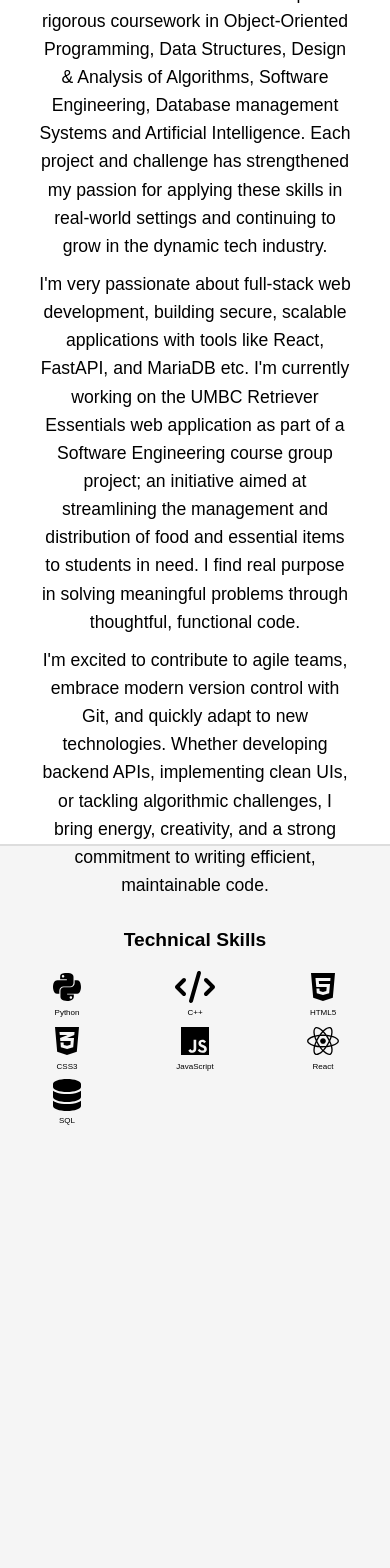
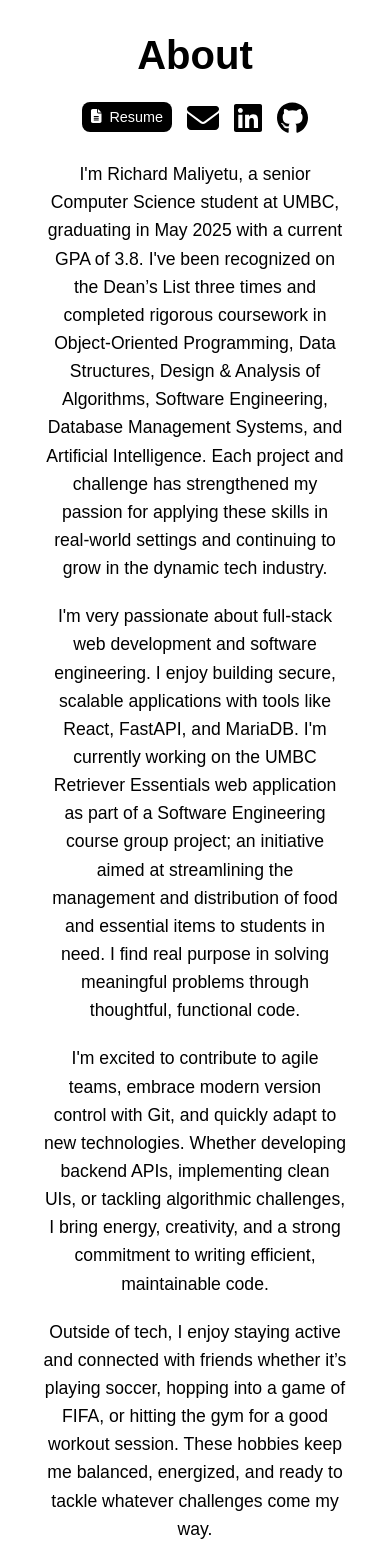
Before and after one commit to richarrd92/portfolio, a React (Create React App) app: page /about in a window 390 px wide. Shown: the top 1568 px of the page. Before the commit the page ends 1133 px from the top, so only its background shows below. Built offline with nearby package versions, Linux system fonts and the light colour scheme.

Commit message:
update page responsiveness

```diff
--- a/src/App.css
+++ b/src/App.css
@@ -3,9 +3,12 @@ body {
   font-family: "Arial", sans-serif;
   margin: 0;
   padding: 0;
-  background-color: #f5f5f5;
+  background-color: white;
   color: #333;
+  min-width: 300px;
 }
+
+
 
 /* Header Section */
 .header {
@@ -17,8 +20,6 @@ body {
   height: 100vh;
   text-align: center;
   flex-direction: column;
-  padding: 0 20px;
-  border-bottom: 2px solid #ddd;
 }
 
 .header-content {
@@ -26,11 +27,12 @@ body {
   flex-direction: column;
   align-items: center;
   text-align: center;
+  padding: 20px;
 }
 
 .profile-img {
-  width: 250px;
-  height: 250px;
+  width: 260px;
+  height: 260px;
   border-radius: 50%;
   object-fit: cover;
   border: 1px solid black;
@@ -45,7 +47,7 @@ body {
 }
 
 h1 {
-  font-size: 2.5rem;
+  font-size: 2.2rem;
   margin: 0;
 }
 
@@ -54,7 +56,7 @@ h1 {
   display: flex;
   justify-content: center;
   width: 100%;
-  gap: 40px;
+  gap: 55px;
 }
 
 .folder-icon-wrapper {
@@ -66,7 +68,7 @@ h1 {
 }
 
 .folder-icon {
-  font-size: 5rem;
+  font-size: 5.5rem;
   color: black;
   transition: transform 0.3s ease;
 }
@@ -99,12 +101,12 @@ h1 {
 
 /* Projects Section */
 .projects {
-  background-color: #f7f7f7;
+  background-color: white;
   color: black;
   display: flex;
   justify-content: center;
   align-items: center;
-  height: 100vh;
+  min-height: 100vh;
   text-align: center;
   flex-direction: column;
   border-bottom: 2px solid #ddd;
@@ -135,7 +137,7 @@ h1 {
 
 .project-cards {
   display: grid;
-  grid-template-columns: repeat(auto-fill, minmax(340px, 1fr));
+  grid-template-columns: repeat(auto-fill, minmax(300px, 1fr));
   gap: 18px;
   margin-top: 8px;
   width: 100%;
@@ -143,7 +145,6 @@ h1 {
 }
 
 .project-card {
-  /* background-color: #e1e1e1; */
   background-color: white;
   border-radius: 12px;
   border: 1px solid #bbbbbb;
@@ -164,7 +165,7 @@ h1 {
 
 .project-card img {
   width: 100%;
-  height: 180px;
+  height: 200px;
   object-fit: cover;
   border-radius: 5px;
   border: 1px solid #ddd;
@@ -179,11 +180,12 @@ h1 {
 }
 
 .project-card p {
-  font-size: 2px;
+  font-size: xx-small;
   color: #666;
   text-align: center;
-  margin: 5px 0 15px;
 }
+
+
 
 .project-card .links {
   display: flex;
@@ -212,31 +214,33 @@ h1 {
   transform: scale(1.05);
 }
 
-.project-card .links a svg {
-  margin-right: 6px;
+.live-demo.disabled {
+  pointer-events: none;
+  cursor: not-allowed;
+  opacity: 0.5;
+  transition: opacity 0.3s ease;
 }
 
 /* About Section */
 .about-section {
-  background-color: white;
+  display: flex;
+  justify-content: center;
+  align-items: center;
   color: black;
+  min-height: 100vh;
+  text-align: center;
+  flex-direction: column;
+}
+
+/* Content inside the About Section */
+.about-content {
   display: flex;
   justify-content: center;
   align-items: center;
   text-align: center;
   flex-direction: column;
-  border-bottom: 2px solid #ddd;
-}
-
-.about-container {
-  display: flex;
-  flex-direction: column;
-  align-items: center;
-  justify-content: center;
-  text-align: center;
-  max-width: 1000px;
-  width: 100%;
-  height: 100vh;
+  padding: 5px;
+  background-color: white;
 }
 
 .about-title {
@@ -256,9 +260,6 @@ h1 {
 }
 
 /* Skills Section */
-.skills-section {
-  margin-top: 30px;
-}
 
 .skills-title {
   font-size: 1.2rem;
@@ -267,10 +268,12 @@ h1 {
 }
 
 .skills-grid {
-  display: grid;
-  grid-template-columns: repeat(auto-fit, minmax(100px, 1fr));
-  justify-items: center;
-  padding: 0 3px;
+  display: flex;
+  flex-wrap: wrap;
+  justify-content: center;
+  gap: 20px;
+  margin-bottom: 20px;
+  padding: 10px;
 }
 
 .skill-item {
@@ -310,11 +313,17 @@ h1 {
   color: #444;
 }
 
+.cv-download {
+  display: flex;
+  flex-direction: row;
+  align-items: center;
+}
+
 .download-button {
   font-size: 0.9rem;
   color: white;
   background-color: black;
-  padding: 10px 12px;
+  padding: 7px 9px;
   border-radius: 8px;
   text-decoration: none;
   transition: background-color 0.3s ease;
@@ -329,6 +338,6 @@ h1 {
   flex-direction: row;
   justify-content: center;
   align-items: center;
-  gap: 20px;
+  gap: 15px;
   margin-bottom: 10px;
 }
--- a/src/components/About.js
+++ b/src/components/About.js
@@ -43,8 +43,8 @@ const About = () => {
       transition={{ duration: 0.7, ease: "easeOut" }}
       className="about-section"
     >
-      <div className="about-container">
-        <h2 className="about-title">About Me</h2>
+      {/* <div className="about-container"> */}
+      <h2 className="about-title">About</h2>
       <div className="about-links">
         {" "}
         <div className="cv-download">
@@ -86,27 +86,26 @@ const About = () => {
           </a>
         </div>
       </div>
-
       <div className="about-content">
+        {" "}
         <p className="about-text">
           I'm Richard Maliyetu, a senior Computer Science student at UMBC,
-            graduating in May 2025 with a current GPA of 3.8. I've been
-            recognized on the Dean’s List three times and completed rigorous
-            coursework in Object-Oriented Programming, Data Structures, Design &
-            Analysis of Algorithms, Software Engineering, Database management
-            Systems and Artificial Intelligence. Each project and challenge has
-            strengthened my passion for applying these skills in real-world
-            settings and continuing to grow in the dynamic tech industry.
+          graduating in May 2025 with a current GPA of 3.8. I've been recognized
+          on the Dean’s List three times and completed rigorous coursework in
+          Object-Oriented Programming, Data Structures, Design & Analysis of
+          Algorithms, Software Engineering, Database Management Systems, and
+          Artificial Intelligence. Each project and challenge has strengthened
+          my passion for applying these skills in real-world settings and
+          continuing to grow in the dynamic tech industry.
         </p>
         <p className="about-text">
-            I'm very passionate about full-stack web development, building
-            secure, scalable applications with tools like React, FastAPI, and
-            MariaDB etc. I'm currently working on the UMBC Retriever Essentials
-            web application as part of a Software Engineering course group
-            project; an initiative aimed at streamlining the management and
-            distribution of food and essential items to students in need. I find
-            real purpose in solving meaningful problems through thoughtful,
-            functional code.
+          I'm very passionate about full-stack web development and software engineering. I enjoy building secure,
+          scalable applications with tools like React, FastAPI, and MariaDB. I'm
+          currently working on the UMBC Retriever Essentials web application as
+          part of a Software Engineering course group project; an initiative
+          aimed at streamlining the management and distribution of food and
+          essential items to students in need. I find real purpose in solving
+          meaningful problems through thoughtful, functional code.
         </p>
         <p className="about-text">
           I'm excited to contribute to agile teams, embrace modern version
@@ -115,7 +114,11 @@ const About = () => {
           algorithmic challenges, I bring energy, creativity, and a strong
           commitment to writing efficient, maintainable code.
         </p>
-
+        <p className="about-text">
+          Outside of tech, I enjoy staying active and connected with friends whether it’s playing soccer, hopping into a game of FIFA, or hitting
+          the gym for a good workout session. These hobbies keep me balanced,
+          energized, and ready to tackle whatever challenges come my way.
+        </p>
         <div className="skills-section">
           <h3 className="skills-title">Technical Skills</h3>
           <div className="skills-grid">
@@ -127,17 +130,11 @@ const About = () => {
               <p className="skill-text">Python</p>
             </div>
             <div className="skill-item">
-                <FontAwesomeIcon
-                  icon={["fas", "code"]}
-                  className="skill-icon"
-                />
+              <FontAwesomeIcon icon={["fas", "code"]} className="skill-icon" />
               <p className="skill-text">C++</p>
             </div>
             <div className="skill-item">
-                <FontAwesomeIcon
-                  icon={["fab", "html5"]}
-                  className="skill-icon"
-                />
+              <FontAwesomeIcon icon={["fab", "html5"]} className="skill-icon" />
               <p className="skill-text">HTML5</p>
             </div>
             <div className="skill-item">
@@ -152,10 +149,7 @@ const About = () => {
               <p className="skill-text">JavaScript</p>
             </div>
             <div className="skill-item">
-                <FontAwesomeIcon
-                  icon={["fab", "react"]}
-                  className="skill-icon"
-                />
+              <FontAwesomeIcon icon={["fab", "react"]} className="skill-icon" />
               <p className="skill-text">React</p>
             </div>
             <div className="skill-item">
@@ -168,7 +162,7 @@ const About = () => {
           </div>
         </div>
       </div>
-      </div>
+      {/* </div> */}
     </motion.about>
   );
 };
--- a/src/components/Projects.js
+++ b/src/components/Projects.js
@@ -8,7 +8,7 @@ import "../App.css";
 const recentProjects = [
   {
     id: 1,
-    title: "Inventory Manager",
+    title: "Inventory Manager (in progress)",
     technologies: "React, HTML, CSS, Python, Firebase, MariaDB",
     images: [
       "/inventory-app/image1.png",
@@ -31,8 +31,7 @@ const recentProjects = [
       "/edit-app/image3.png",
       "/edit-app/image4.png",
     ],
-    github:
-      "https://github.com/richarrd92/self-learning/tree/main/projects/edit-app",
+    github: "https://github.com/richarrd92/editor-app",
     live: "#",
   },
   {
@@ -46,8 +45,7 @@ const recentProjects = [
       "/note-app/image4.png",
       "/note-app/image5.png",
     ],
-    github:
-      "https://github.com/richarrd92/self-learning/tree/main/projects/note-app",
+    github: "https://github.com/richarrd92/note-app",
     live: "#",
   },
   {
@@ -60,8 +58,7 @@ const recentProjects = [
       "/path-finder-app/image3.png",
       "/path-finder-app/image4.png",
     ],
-    github:
-      "https://github.com/richarrd92/self-learning/tree/main/projects/search-algorithms",
+    github: "https://github.com/richarrd92/pathFinder-app",
     live: "#",
   },
 ];
@@ -91,7 +88,7 @@ function ProjectCard({ project }) {
       <div className="links">
         <a
           href={project.github}
-          target="_blank"
+          // target="_blank"
           rel="noopener noreferrer"
           title="GitHub"
           className="github-icon"
@@ -103,8 +100,7 @@ function ProjectCard({ project }) {
           target="_blank"
           rel="noopener noreferrer"
           title="Live Demo"
-          className="live-demo"
-          style={{ cursor: "not-allowed" }}
+          className={`live-demo ${project.id === 1 ? "disabled" : ""}`}
         >
           Live Demo
         </a>
@@ -122,9 +118,9 @@ function Projects() {
       className="projects"
     >
         <div className="projects-content">
-          <h2>Recent Projects</h2>
+          <h2>Projects</h2>
           <p>
-            Here are some of the projects I’ve worked on. Feel free to explore
+            Recent projects I've worked on. Feel free to explore
             and check out the live demos and source code.
           </p>
 
```
Also changed, not shown: 2 other files (tests, documents, lock files or other folders). Lines whose indentation alone changed are shown as unchanged.
